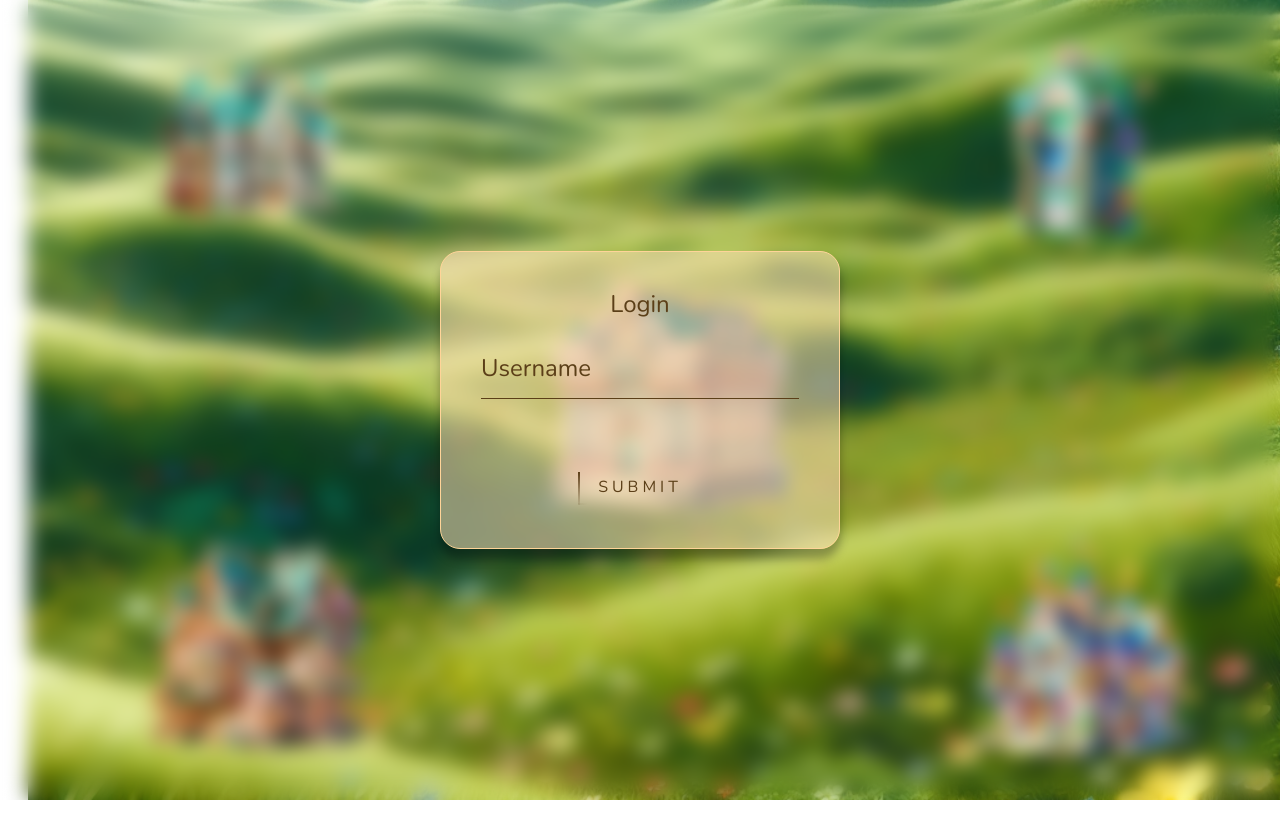
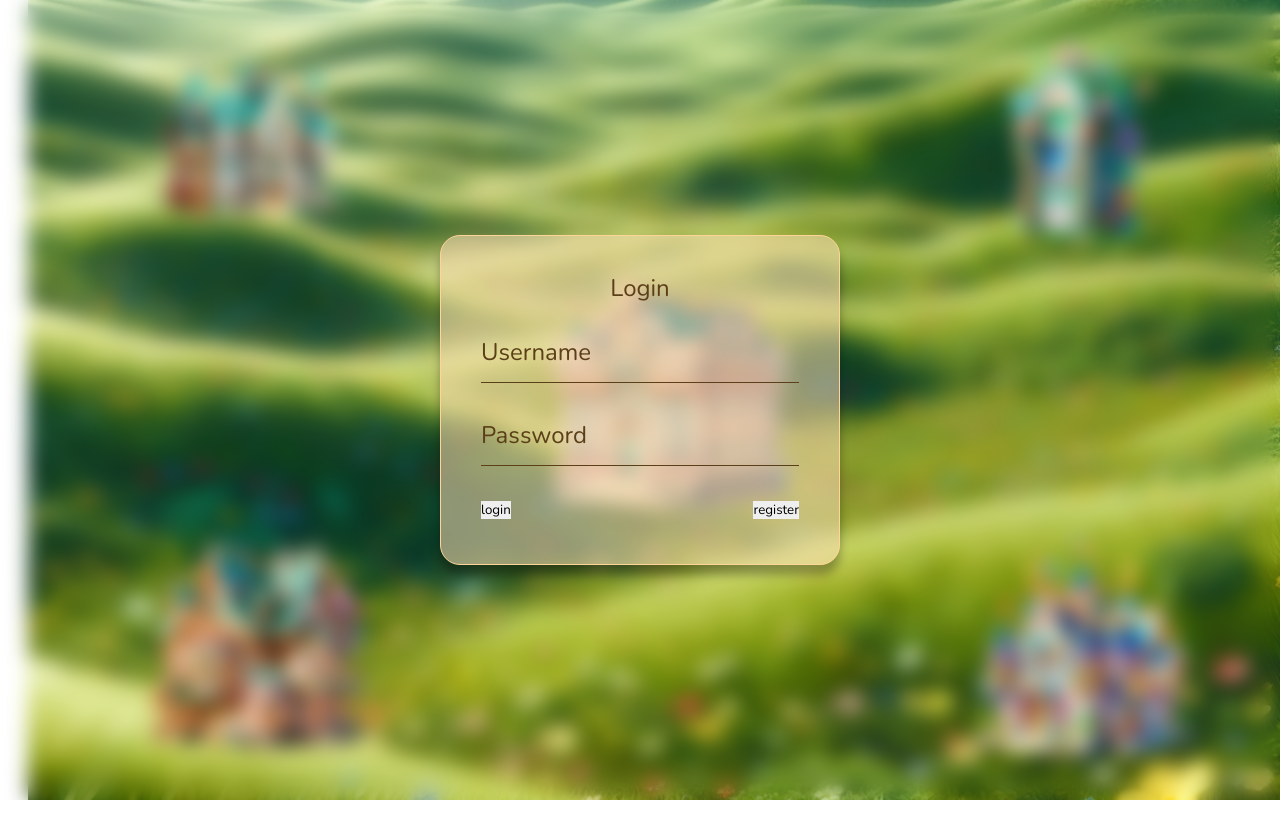
Before and after one commit to t-tranquility/vite-project, a React (Vite) app: page / in a window 1280 px wide. Shown: the top 828 px of the page. Built offline with nearby package versions, Linux system fonts and the light colour scheme.

Commit message:
login_and_register

```diff
--- a/package.json
+++ b/package.json
@@ -13,6 +13,7 @@
     "prepare": "husky"
   },
   "dependencies": {
+    "axios": "^1.6.7",
     "classnames": "^2.5.1",
     "compass-importer": "^0.4.1",
     "compass-mixins": "^0.12.12",
--- /dev/null
+++ b/src/shared/services/user.service.ts
@@ -0,0 +1,31 @@
+import axios from 'axios';
+import { create } from 'zustand';
+
+interface UserData {
+  response: any;
+  error: any;
+  sendUserName: (username: string, password: string) => void;
+  registerUser: (username: string, password: string) => void;
+}
+const dburl = 'http://localhost:3000';
+
+export const userService = create<UserData>((set) => ({
+  response: null,
+  error: null,
+  sendUserName: async (username: string, password: string) => {
+    try {
+      const response = await axios.post(`${dburl}/auth/login`, { username, password });
+      set({ response: response.data, error: null });
+    } catch (error) {
+      set({ response: null, error: error.message });
+    }
+  },
+  registerUser: async (username: string, password: string) => {
+    try {
+      const response = await axios.post(`${dburl}/auth/signup`, { username, password });
+      set({ response: response.data, error: null });
+    } catch (error) {
+      set({ response: null, error: error.message });
+    }
+  },
+}));
--- a/src/widgets/NameCard/index.scss
+++ b/src/widgets/NameCard/index.scss
@@ -5,6 +5,12 @@
     width: 100%; /* Full width */
     height: 100%;
     backdrop-filter: blur(10px);
+  }
+  .wrap-btn{
+    display: flex;
+    justify-content: center;
+    align-items: center;
+    justify-content: space-between;
   }
   .login-box {
     position: fixed;
--- a/src/widgets/NameCard/index.tsx
+++ b/src/widgets/NameCard/index.tsx
@@ -3,22 +3,44 @@ import { useState } from 'react';
 
 import { Link } from 'react-router-dom';
 
+import { userService } from '../../shared/services/user.service';
 import { useStore } from '../../shared/Store';
 
 export function NameCard() {
   const [isVisible, setIsVisible] = useState(!localStorage.getItem('username'));
   const [username, setUsername] = useState('');
+  const [password, setPassword] = useState('');
   const myStore = useStore();
+  const connection = userService();
 
-  const handleSubmit = () => {
+  const handleLogin = async () => {
     setIsVisible(false);
-    localStorage.setItem('username', username);
-    myStore.setUserName(username);
+
+    try {
+      await connection.sendUserName(username, password);
+    } catch (error) {
+      console.error('Login error:', error);
+    }
   };
+
+  const handleRegister = async () => {
+    setIsVisible(false);
+
+    try {
+      await connection.registerUser(username, password);
+    } catch (error) {
+      console.error('Registration error:', error);
+    }
+  };
+
   const handleNameChange = (event: React.ChangeEvent<HTMLInputElement>) => {
     setUsername(event.target.value);
   };
-  console.log(myStore);
+
+  const handlePasswordChange = (event: React.ChangeEvent<HTMLInputElement>) => {
+    setPassword(event.target.value);
+  };
+
   return (
     <>
       {isVisible && (
@@ -30,13 +52,20 @@ export function NameCard() {
                 <input type='text' name='' required onChange={handleNameChange} />
                 <label htmlFor='username'>Username</label>
               </div>
-              <Link to='/' onClick={handleSubmit}>
-                <span></span>
-                <span></span>
-                <span></span>
-                <span></span>
-                Submit
-              </Link>
+              <div className='user-box'>
+                <input type='password' name='' required onChange={handlePasswordChange} />
+                <label htmlFor='password'>Password</label>
+              </div>
+              <div className='wrap-btn'>
+                <div>
+                  <button onClick={handleLogin}>login</button>
+                </div>
+                <br />
+                <br />
+                <div>
+                  <button onClick={handleRegister}>register</button>
+                </div>
+              </div>
             </form>
           </div>
         </div>
```
Also changed, not shown: 1 other file (tests, documents, lock files or other folders).
